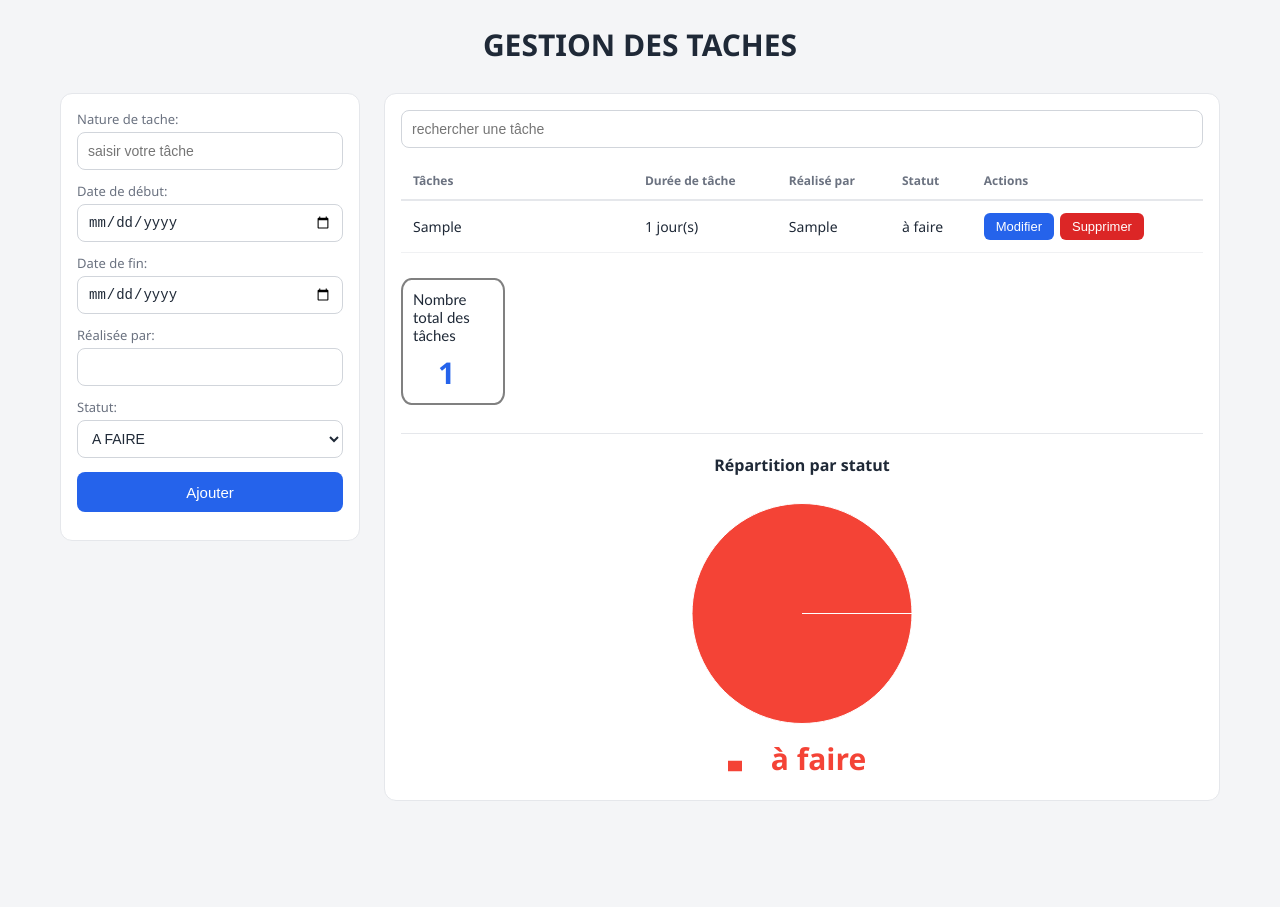
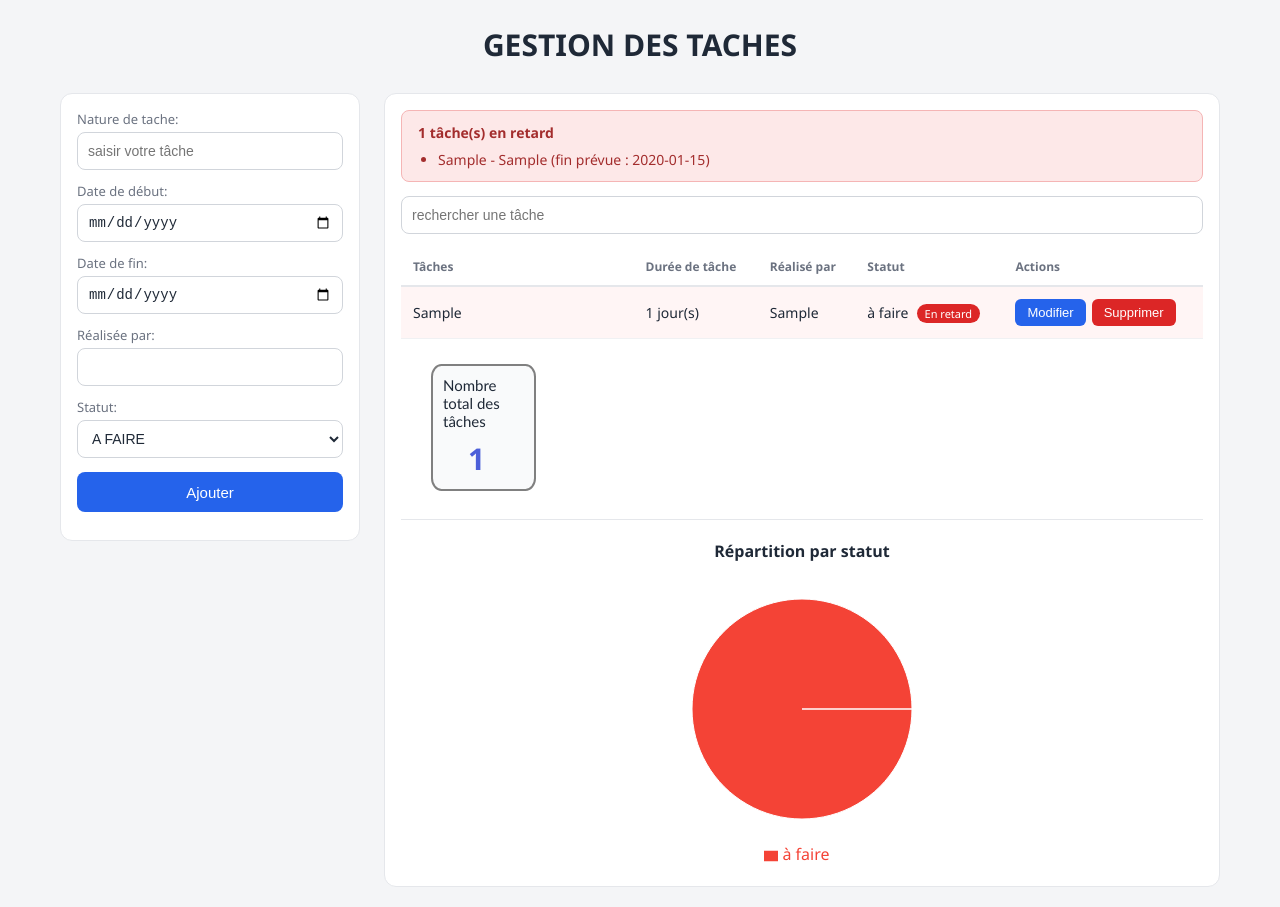
Before and after one commit to safa00434/react-projet, a React (Vite) app: page / in a window 1280 px wide. Both pictures are taken after typing "Sample", "2020-01-15", "2020-01-15", "Sample" into the empty fields and a click on the button "Ajouter". Before the commit the page ends 821 px from the top, so only its background shows below. Built offline with nearby package versions, Linux system fonts and the light colour scheme.

Commit message:
modification

```diff
--- a/src/Acceuil.jsx
+++ b/src/Acceuil.jsx
@@ -87,7 +87,14 @@ export default function Acceuil() {
 
     //total tâches
     const TotalTaches = [tache.reduce(acc => acc + 1, 0 )]
+    //tâche en retard
+    const aujourdhui = new Date().toLocaleDateString("en-CA");
 
+    function estEnRetard(t) {
+        return t.dateFin < aujourdhui && t.statut !== "terminé" ;
+    }
+
+    const tachesEnRetard = tache.filter(estEnRetard);
 
 
     return(
@@ -122,6 +129,19 @@ export default function Acceuil() {
                 </div>
             </form>
             <div className="zone-tableau">
+
+                {tachesEnRetard.length > 0 && (
+                <div className="alerte-retard">
+                    <strong>{tachesEnRetard.length} tâche(s) en retard</strong>
+                    <ul>
+                        {tachesEnRetard.map((t) => (
+                            <li key={tache.indexOf(t)}>
+                                {t.tache} - {t.name} (fin prévue : {t.dateFin})
+                            </li>
+                        ))}
+                    </ul>
+                </div>
+            )}
                 <input type="text" className="recherche" placeholder="rechercher une tâche" value={Recherche} onChange={(e)=>SetRecherche(e.target.value)}/>
 
 
@@ -140,11 +160,13 @@ export default function Acceuil() {
                             const indexReel = tache.indexOf(t);
 
                             return(
-                                <tr key={indexReel}>
+                                <tr key={indexReel} className={estEnRetard(t) ? "ligne-retard" : ""}>
                                 <td>{t.tache}</td>
                                 <td>{calculerDuree(t.dateDebut, t.dateFin)}</td>
                                 <td>{t.name}</td>
-                                <td>{t.statut}</td>
+                                <td>{t.statut}
+                                    {estEnRetard(t) && <span className="tag-retard">En retard</span>  }
+                                </td>
                                 <td>
                                     <div className="MSbtn">
                                     <button className="btn-modifier" type="button" onClick={() => ModifierTache(indexReel)}> Modifier</button>
@@ -157,7 +179,7 @@ export default function Acceuil() {
                     </tbody>
                     <div className="toTache">
                         <h2>Nombre total des tâches</h2>
-                        <span> {TotalTaches} </span>
+                        <span id="spanme"> {TotalTaches} </span>
                     </div>
                 </table>
                 <div className="graphique">
--- a/src/index.css
+++ b/src/index.css
@@ -195,16 +195,47 @@ input:focus,
   width: 45%;
   border-radius: 10%;
   margin-top: 25px;
+  margin-left: 30px;
+  background-color:#f9fafb;
 }
 .toTache h2{
   font-family: 'Gill Sans', 'Gill Sans MT', Calibri, 'Trebuchet MS', sans-serif;
   font-size: 15px;
   font-weight: 200;
 }
-span{
+#spanme{
   font-size: 30px;
   font-weight: 600;
-  color: #2563eb;
+  color: #4c5fd9;
   padding-left: 25px;
 
 }
+.alerte-retard {
+  background: #fde8e8;
+  border: 1px solid #f5b5b5;
+  border-radius: 8px;
+  padding: 12px 16px;
+  margin-bottom: 14px;
+  color: #a32d2d;
+  font-size: 14px;
+}
+
+.alerte-retard ul {
+  margin: 8px 0 0;
+  padding-left: 20px;
+}
+
+.ligne-retard {
+  background: #fff5f5;
+}
+
+.tag-retard {
+  display: inline-block;
+  margin-left: 8px;
+  padding: 2px 8px;
+  border-radius: 999px;
+  background: #dc2626;
+  color: #fff;
+  font-size: 11px;
+  font-weight: 500;
+}
```
